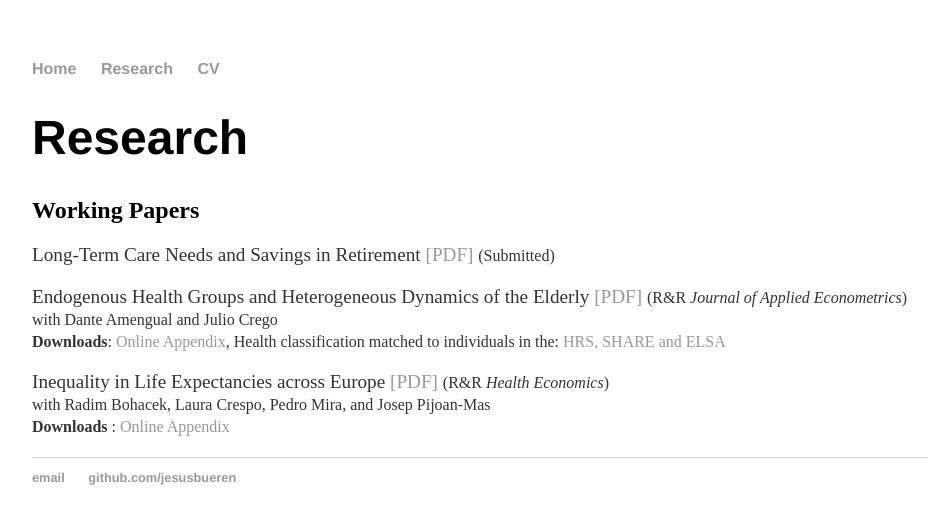
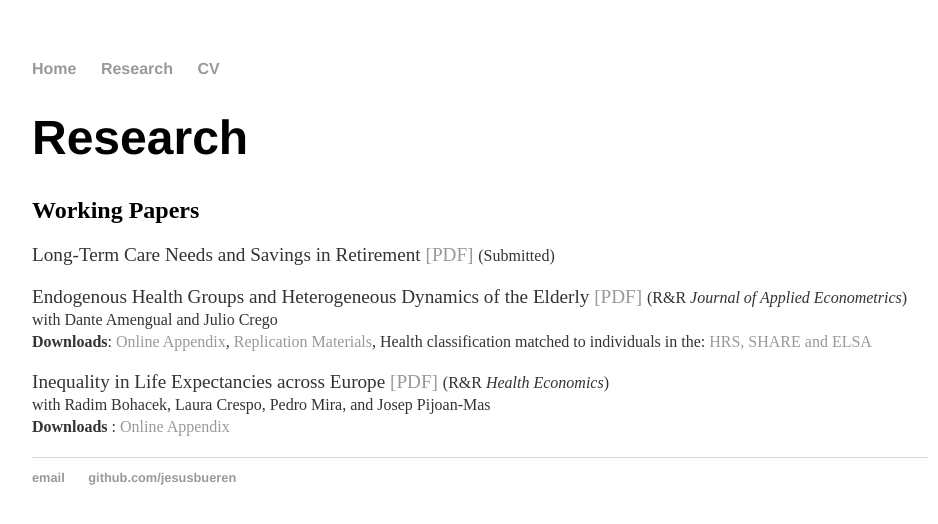
Before and after one commit to jesusbueren/jesusbueren.github.io, a Jekyll site: the page built from research/index.html, in a window 1280 px wide. Shown: the top 524 px of the page, without its empty margins (160-1098 px from the left). Built offline with Jekyll 4.4.1, drawn with Linux system fonts in a browser that asks for light colours.

Commit message:
Update index.html

```diff
--- a/research/index.html
+++ b/research/index.html
@@ -10,7 +10,7 @@
 	<p> <bold> Endogenous Health Groups and Heterogeneous Dynamics of the Elderly </bold>  <a href="ABCv4.pdf">[PDF]</a>
 		<small>(R&R <i>Journal of Applied Econometrics</i>)</small><br>
 	 <small> with Dante Amengual and Julio Crego <br>
-	 <b>Downloads</b>: <a href="OnlineAppendix_ABC.pdf"> Online Appendix</a>, Health classification matched to individuals in the: <a href="ABC_match"> HRS, </a> <a href="ABC_match_SHARE"> SHARE and ELSA </a> </small>  </p>
+	 <b>Downloads</b>: <a href="OnlineAppendix_ABC.pdf"> Online Appendix</a>,<a href="https://github.com/jesusbueren/Endogenous_Health_Groups"> Replication Materials</a>, Health classification matched to individuals in the: <a href="ABC_match"> HRS, </a> <a href="ABC_match_SHARE"> SHARE and ELSA </a> </small>  </p>
 
 	<p> <bold> Inequality in Life Expectancies across Europe </bold>  <a href="longevity-20200309.pdf">[PDF]</a>
 		<small>(R&R <i>Health Economics</i>)</small> <br>
```
